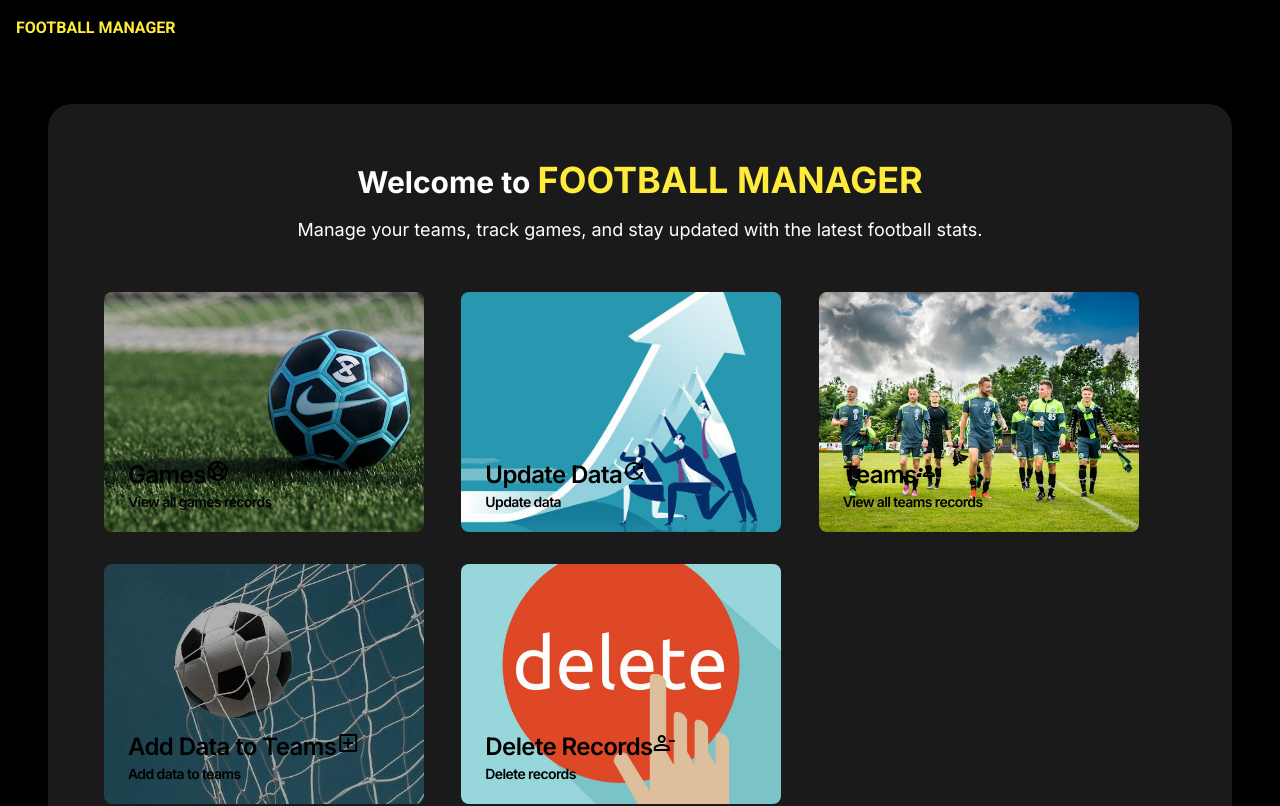
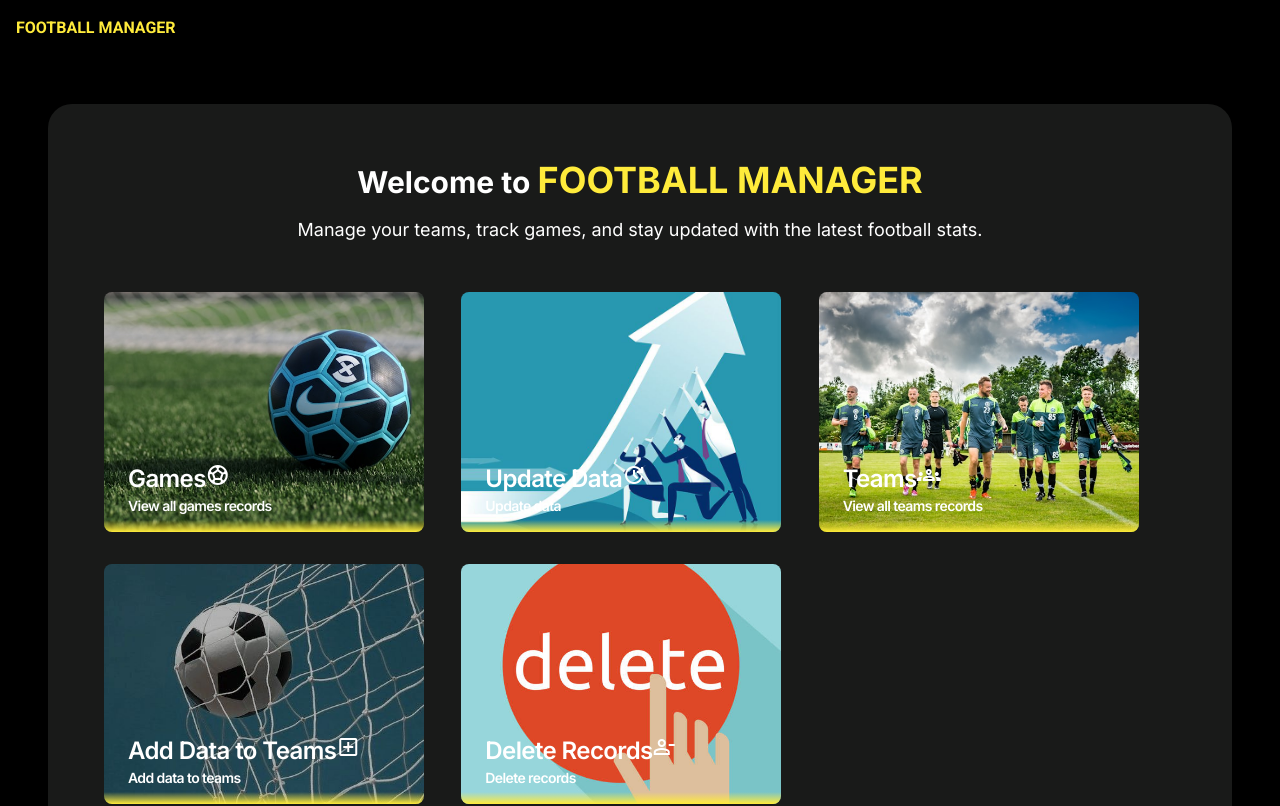
Before and after one commit to shreejalmaharjan-27/football-task, a React (Create React App) app in the folder frontend/: page / in a window 1280 px wide. Shown: the top 806 px of the page. Built offline with nearby package versions, Linux system fonts and the light colour scheme.

Commit message:
homepage hover effect

```diff
--- a/frontend/src/Components/HomeCard.js
+++ b/frontend/src/Components/HomeCard.js
@@ -6,21 +6,21 @@ const HomeCard = (props) => {
   const { title, description, link, bgwrapper, icon_name } = props;
 
   return (
-    <div className="w-80">
+    <div className="w-80 transform transition-all duration-500 hover:scale-105 relative ">
       <Link to={link} className="hover:no-underline">
         <div
-          className="bg-cover bg-center h-60 w-80 rounded-lg p-0 m-0 relative overflow-hidden"
+          className="bg-cover bg-center h-60 w-80 rounded-lg p-0 m-0 relative overflow-hidden "
           style={{ backgroundImage: `url('${bgwrapper}')` }}
         >
-          <div className="absolute inset-0 bg-gradient-to-t from-yellow from-0% to-50%">
+          <div className="absolute inset-0 bg-gradient-to-t from-[#FFEB3B] from-0% to-5% hover:to-100% l ">
             <div className="absolute inset-x-0 bottom-0 rounded-lg ">
-              <div className="leading-none p-6 pb-3 rounded-2xl mt-auto mb-2 text-2xl font-semibold tracking-tight text-black">
+              <div className="leading-none p-6 pb-2 rounded-2xl mt-auto mb-2 text-2xl font-semibold tracking-tight text-white ">
                 {title}
                 <span className="">
                   <Icon name={icon_name} />
                 </span>
                 <br />
-                <span className=" text-sm">{description}</span>
+                <span className=" text-sm text-white ">{description}</span>
               </div>
             </div>
           </div>
```
